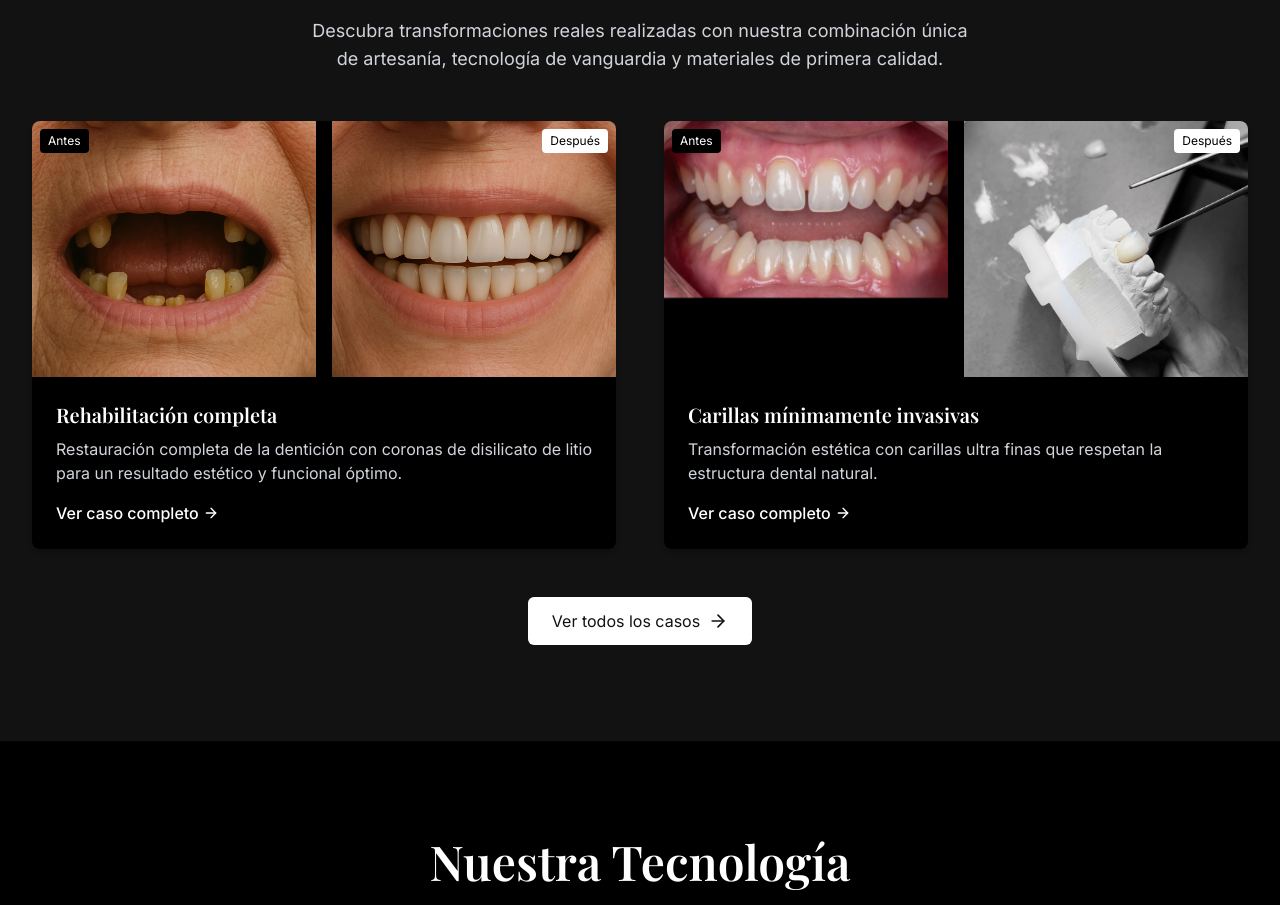
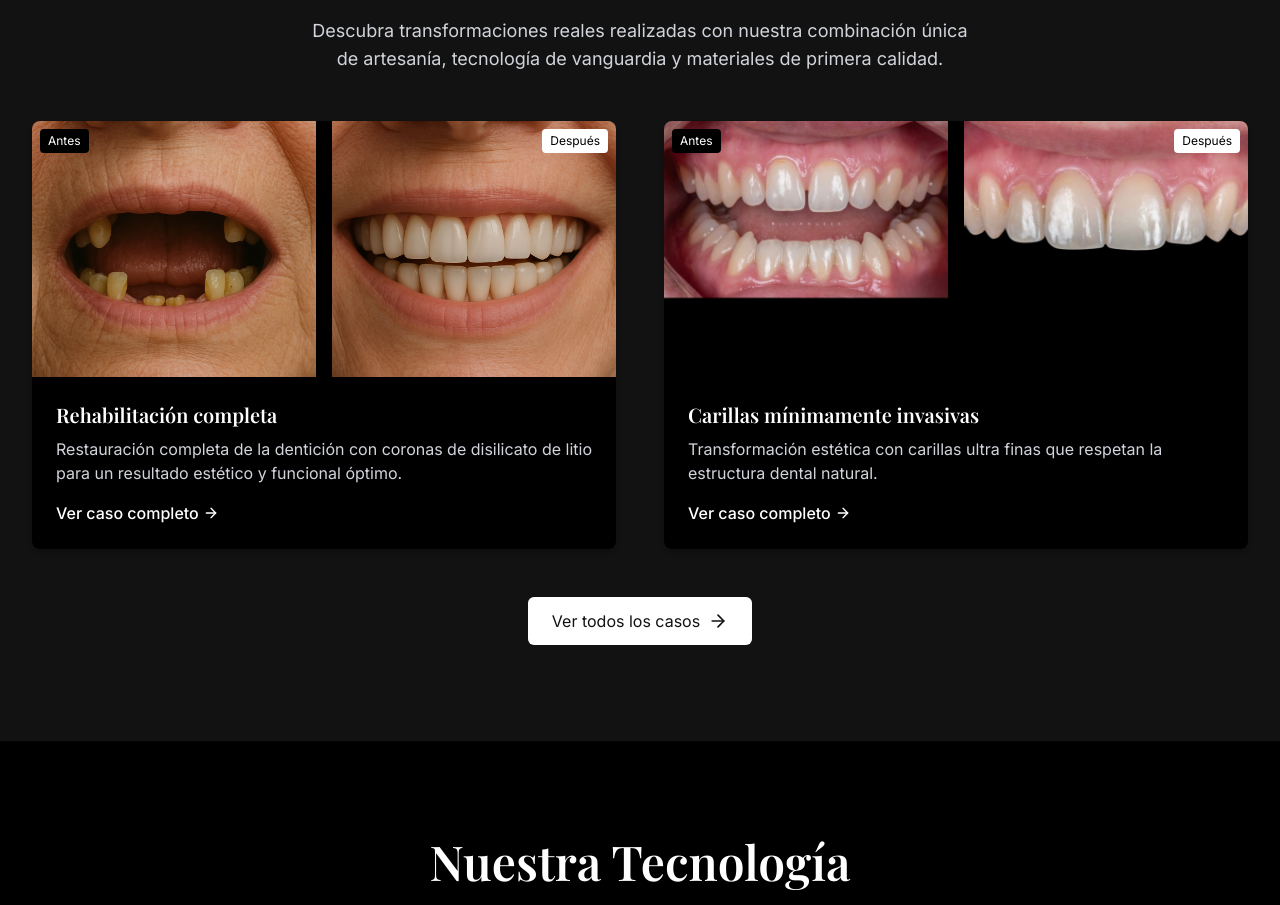
Before and after one commit to WebsClimaDent/artdental-elegance-web, a React (Vite) app: page / in a window 1280 px wide. Shown: the part 2831-3736 px from the top of the page. Built offline with nearby package versions, Linux system fonts and the light colour scheme.

Commit message:
Update "after" image
Updated the "after" image for the "Carillas mínimamente invasivas" case on the home page (`CasesPreview.tsx`).

```diff
--- a/src/components/home/CasesPreview.tsx
+++ b/src/components/home/CasesPreview.tsx
@@ -16,7 +16,7 @@ const cases = [
     title: "Carillas mínimamente invasivas",
     description: "Transformación estética con carillas ultra finas que respetan la estructura dental natural.",
     before: "/lovable-uploads/c4cf566d-2328-48e1-b231-33556c92e7a1.png",
-    after: "public/lovable-uploads/e80c87be-4317-4b7f-bdc9-8ff7830a7b3c.png",
+    after: "/lovable-uploads/ad874c0d-0400-46d7-adae-294ab063ef29.png",
     link: "/casos",
   },
 ];
```
Also changed, not shown: public/lovable-uploads/ad874c0d-0400-46d7-adae-294ab063ef29.png (added).
